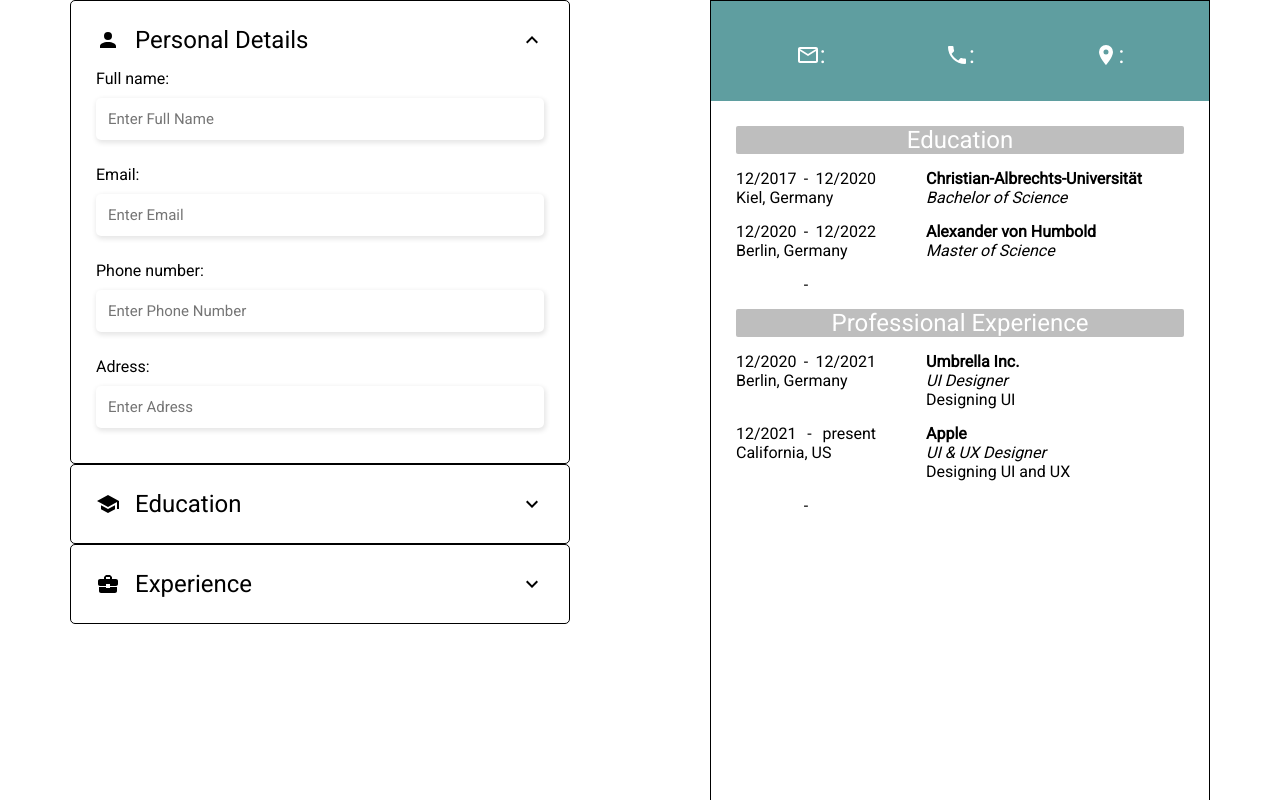
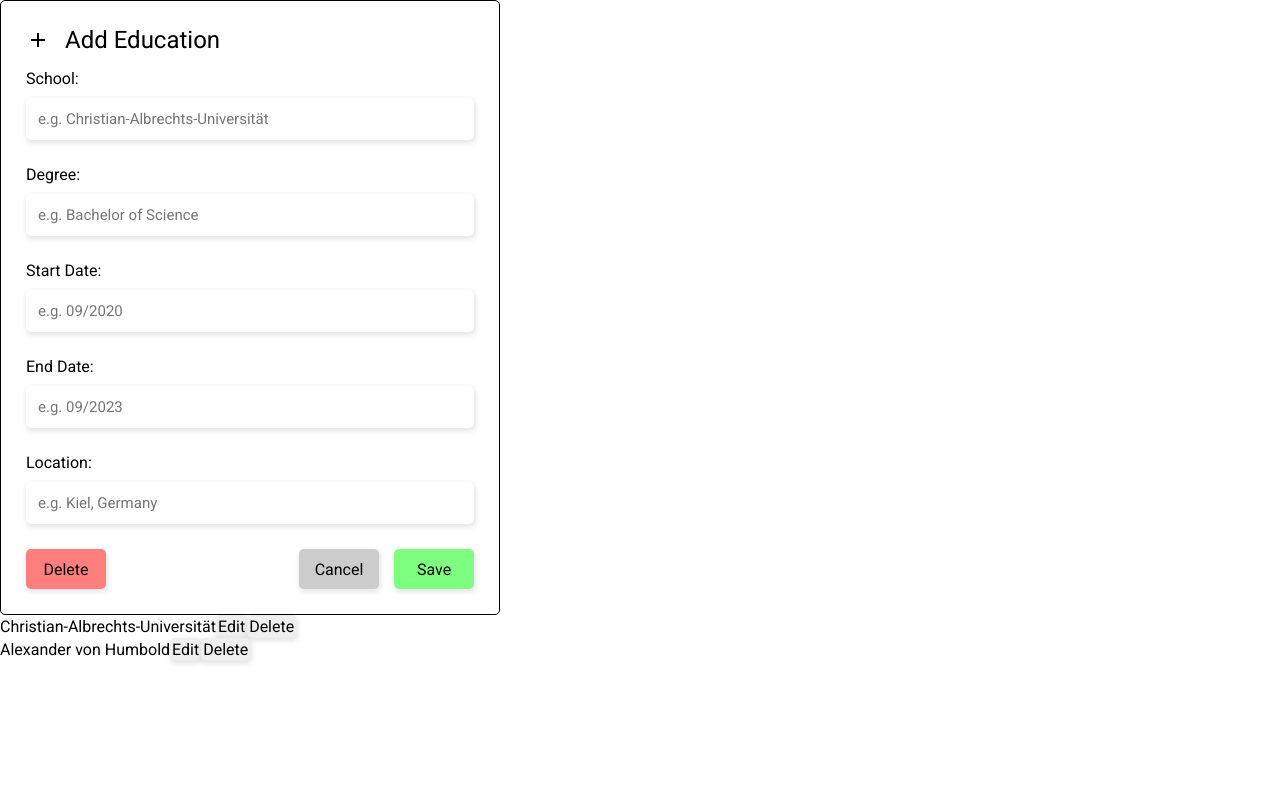
Before and after one commit to DayanWalter/TOP-cv-application, a React (Vite) app: page / in a window 1280 px wide. Shown: the top 800 px of the page. Built offline with nearby package versions, Linux system fonts and the light colour scheme.

Commit message:
First draft edit workd

```diff
--- /dev/null
+++ b/src/components/AddEducation.jsx
@@ -0,0 +1,101 @@
+import { useState } from 'react';
+import Icon from '@mdi/react';
+import { mdiSchool } from '@mdi/js';
+import { mdiChevronUp } from '@mdi/js';
+import { mdiChevronDown } from '@mdi/js';
+import { mdiPlus } from '@mdi/js';
+
+export default function AddEducation({ onAddEducation }) {
+  const [education, setEducation] = useState({
+    school: '',
+    degree: '',
+    startDate: '',
+    endDate: '',
+    location: '',
+  });
+
+  return (
+    <>
+      {/* {console.log(education)} */}
+      <form onSubmit={(e) => e.preventDefault()}>
+        <div className="education">
+          <Icon path={mdiPlus} size={1} />
+
+          <h1>Add Education</h1>
+        </div>
+        <label htmlFor="school">
+          School:
+          <input
+            type="text"
+            id="school"
+            placeholder="e.g. Christian-Albrechts-Universität"
+            value={education.school}
+            onChange={(e) => {
+              const newEducation = { ...education, school: e.target.value };
+              setEducation(newEducation);
+            }}
+          />
+        </label>
+        <label htmlFor="degree">
+          Degree:
+          <input
+            type="text"
+            id="degree"
+            placeholder="e.g. Bachelor of Science"
+            value={education.degree}
+            onChange={(e) => {
+              const newEducation = { ...education, degree: e.target.value };
+              setEducation(newEducation);
+            }}
+          />
+        </label>
+        <label htmlFor="startDateEdu">
+          Start Date:
+          <input
+            type="tel"
+            id="startDateEdu"
+            placeholder="e.g. 09/2020"
+            value={education.startDate}
+            onChange={(e) => {
+              const newEducation = { ...education, startDate: e.target.value };
+              setEducation(newEducation);
+            }}
+          />
+        </label>
+        <label htmlFor="endDateEdu">
+          End Date:
+          <input
+            type="text"
+            id="endDateEdu"
+            placeholder="e.g. 09/2023"
+            value={education.endDate}
+            onChange={(e) => {
+              const newEducation = { ...education, endDate: e.target.value };
+              setEducation(newEducation);
+            }}
+          />
+        </label>
+        <label htmlFor="locationEdu">
+          Location:
+          <input
+            type="text"
+            id="locationEdu"
+            placeholder="e.g. Kiel, Germany"
+            value={education.location}
+            onChange={(e) => {
+              const newEducation = { ...education, location: e.target.value };
+              setEducation(newEducation);
+            }}
+          />
+        </label>
+        <div className="button">
+          <button className="delete">Delete</button>
+          <button className="cancel">Cancel</button>
+          <button className="save" onClick={() => onAddEducation(education)}>
+            Save
+          </button>
+        </div>
+      </form>
+    </>
+  );
+}
--- a/src/components/App.jsx
+++ b/src/components/App.jsx
@@ -73,34 +73,34 @@ export default function App() {
   }
 
   // Education.jsx
-  const [education, setEducation] = useState({
-    school: '',
-    degree: '',
-    startDate: '',
-    endDate: '',
-    location: '',
-  });
+  // const [education, setEducation] = useState({
+  //   school: '',
+  //   degree: '',
+  //   startDate: '',
+  //   endDate: '',
+  //   location: '',
+  // });
 
-  function handleSchoolChange(e) {
-    const newEducation = { ...education, school: e.target.value };
-    setEducation(newEducation);
-  }
-  function handleDegreeChange(e) {
-    const newEducation = { ...education, degree: e.target.value };
-    setEducation(newEducation);
-  }
-  function handleEduStartDateChange(e) {
-    const newEducation = { ...education, startDate: e.target.value };
-    setEducation(newEducation);
-  }
-  function handleEduEndDateChange(e) {
-    const newEducation = { ...education, endDate: e.target.value };
-    setEducation(newEducation);
-  }
-  function handleEduLocationChange(e) {
-    const newEducation = { ...education, location: e.target.value };
-    setEducation(newEducation);
-  }
+  // function handleSchoolChange(e) {
+  //   const newEducation = { ...education, school: e.target.value };
+  //   setEducation(newEducation);
+  // }
+  // function handleDegreeChange(e) {
+  //   const newEducation = { ...education, degree: e.target.value };
+  //   setEducation(newEducation);
+  // }
+  // function handleEduStartDateChange(e) {
+  //   const newEducation = { ...education, startDate: e.target.value };
+  //   setEducation(newEducation);
+  // }
+  // function handleEduEndDateChange(e) {
+  //   const newEducation = { ...education, endDate: e.target.value };
+  //   setEducation(newEducation);
+  // }
+  // function handleEduLocationChange(e) {
+  //   const newEducation = { ...education, location: e.target.value };
+  //   setEducation(newEducation);
+  // }
 
   // Experience.jsx
   const [experience, setExperience] = useState({
@@ -141,25 +141,25 @@ export default function App() {
   const [activeIndex, setActiveIndex] = useState(0);
 
   // Education Array
-  const [educationArray, setEducationArray] = useState(exampleEdu);
+  // const [educationArray, setEducationArray] = useState(exampleEdu);
 
-  function handleAddEducation() {
-    setEducationArray([
-      ...educationArray,
-      {
-        id: nextEduId++,
-        ...education,
-      },
-    ]);
-    const newEducation = {
-      school: '',
-      degree: '',
-      startDate: '',
-      endDate: '',
-      location: '',
-    };
-    setEducation(newEducation);
-  }
+  // function handleAddEducation() {
+  //   setEducationArray([
+  //     ...educationArray,
+  //     {
+  //       id: nextEduId++,
+  //       ...education,
+  //     },
+  //   ]);
+  //   const newEducation = {
+  //     school: '',
+  //     degree: '',
+  //     startDate: '',
+  //     endDate: '',
+  //     location: '',
+  //   };
+  //   setEducation(newEducation);
+  // }
 
   // Experience Array
 
@@ -202,7 +202,7 @@ export default function App() {
           handlePhoneNumberChange={handlePhoneNumberChange}
           handleAdressChange={handleAdressChange}
         />
-        <Education
+        {/* <Education
           // Drop down
           isActive={activeIndex === 1}
           onShow={() => {
@@ -223,7 +223,7 @@ export default function App() {
           handleEduLocationChange={handleEduLocationChange}
           handleAddEducation={handleAddEducation}
           educationArray={educationArray}
-        />
+        /> */}
         <Experience
           // Drop down
           isActive={activeIndex === 2}
--- /dev/null
+++ b/src/components/EducationList.jsx
@@ -0,0 +1,68 @@
+import { useState } from 'react';
+
+export default function EducationList({
+  educationArray,
+  onChangeEducation,
+  onDeleteEducation,
+}) {
+  return (
+    <ul>
+      {educationArray.map((entry) => (
+        <li key={entry.id}>
+          <Task
+            entry={entry}
+            onChange={onChangeEducation}
+            onDelete={onDeleteEducation}
+          />
+        </li>
+      ))}
+    </ul>
+  );
+}
+
+function Task({ entry, onChange, onDelete }) {
+  const [isEditing, setIsEditing] = useState(false);
+  let educationContent;
+  if (isEditing) {
+    educationContent = (
+      <>
+        <input
+          value={entry.school}
+          onChange={(e) => {
+            onChange({
+              ...entry,
+              school: e.target.value,
+            });
+          }}
+        />
+        <button onClick={() => setIsEditing(false)}>Save</button>
+      </>
+    );
+  } else {
+    educationContent = (
+      <>
+        {entry.school}
+        <button onClick={() => setIsEditing(true)}>Edit</button>
+      </>
+    );
+  }
+
+  return (
+    <label>
+      {/* <input
+        type="checkbox"
+        checked={todo.done}
+        onChange={e => {
+          onChange({
+            ...todo,
+            done: e.target.checked
+          });
+        }}
+      /> */}
+
+      {educationContent}
+
+      <button onClick={() => onDelete(entry.id)}>Delete</button>
+    </label>
+  );
+}
--- /dev/null
+++ b/src/components/newApp.jsx
@@ -0,0 +1,69 @@
+import { useState } from 'react';
+import AddEducation from './AddEducation';
+import EducationList from './EducationList';
+
+let nextEduId = 2;
+const exampleEdu = [
+  {
+    id: 0,
+    school: 'Christian-Albrechts-Universität',
+    degree: 'Bachelor of Science',
+    startDate: '12/2017',
+    endDate: '12/2020',
+    location: 'Kiel, Germany',
+  },
+  {
+    id: 1,
+    school: 'Alexander von Humbold',
+    degree: 'Master of Science',
+    startDate: '12/2020',
+    endDate: '12/2022',
+    location: 'Berlin, Germany',
+  },
+];
+
+export default function NewApp() {
+  const [educationArray, setEducationArray] = useState(exampleEdu);
+
+  function handleAddEducation(education) {
+    setEducationArray([
+      ...educationArray,
+      {
+        id: nextEduId++,
+        school: education.school,
+        degree: education.degree,
+        startDate: education.startDate,
+        endDate: education.endDate,
+        location: education.location,
+      },
+    ]);
+  }
+
+  function handleChangeEducation(nextEducation) {
+    setEducationArray(
+      educationArray.map((e) => {
+        if (e.id === nextEducation.id) {
+          return nextEducation;
+        } else {
+          return e;
+        }
+      })
+    );
+  }
+
+  function handleDeleteEducation(educationId) {
+    setEducationArray(educationArray.filter((e) => e.id !== educationId));
+  }
+
+  return (
+    <>
+      <AddEducation onAddEducation={handleAddEducation} />
+      {console.log(educationArray)}
+      <EducationList
+        educationArray={educationArray}
+        onChangeEducation={handleChangeEducation}
+        onDeleteEducation={handleDeleteEducation}
+      />
+    </>
+  );
+}
--- a/src/main.jsx
+++ b/src/main.jsx
@@ -7,13 +7,17 @@ import Personal from './components/Personal';
 import Education from './components/Education';
 import Experience from './components/Experience';
 import CV from './components/CV';
+import AddEducation from './components/AddEducation';
+import NewApp from './components/newApp';
 
 ReactDOM.createRoot(document.getElementById('root')).render(
   <React.StrictMode>
-    <App />
+    {/* <App /> */}
     {/* <Personal /> */}
     {/* <Education /> */}
     {/* <Experience /> */}
     {/* <CV /> */}
+    {/* <AddEducation /> */}
+    <NewApp />
   </React.StrictMode>
 );
```
